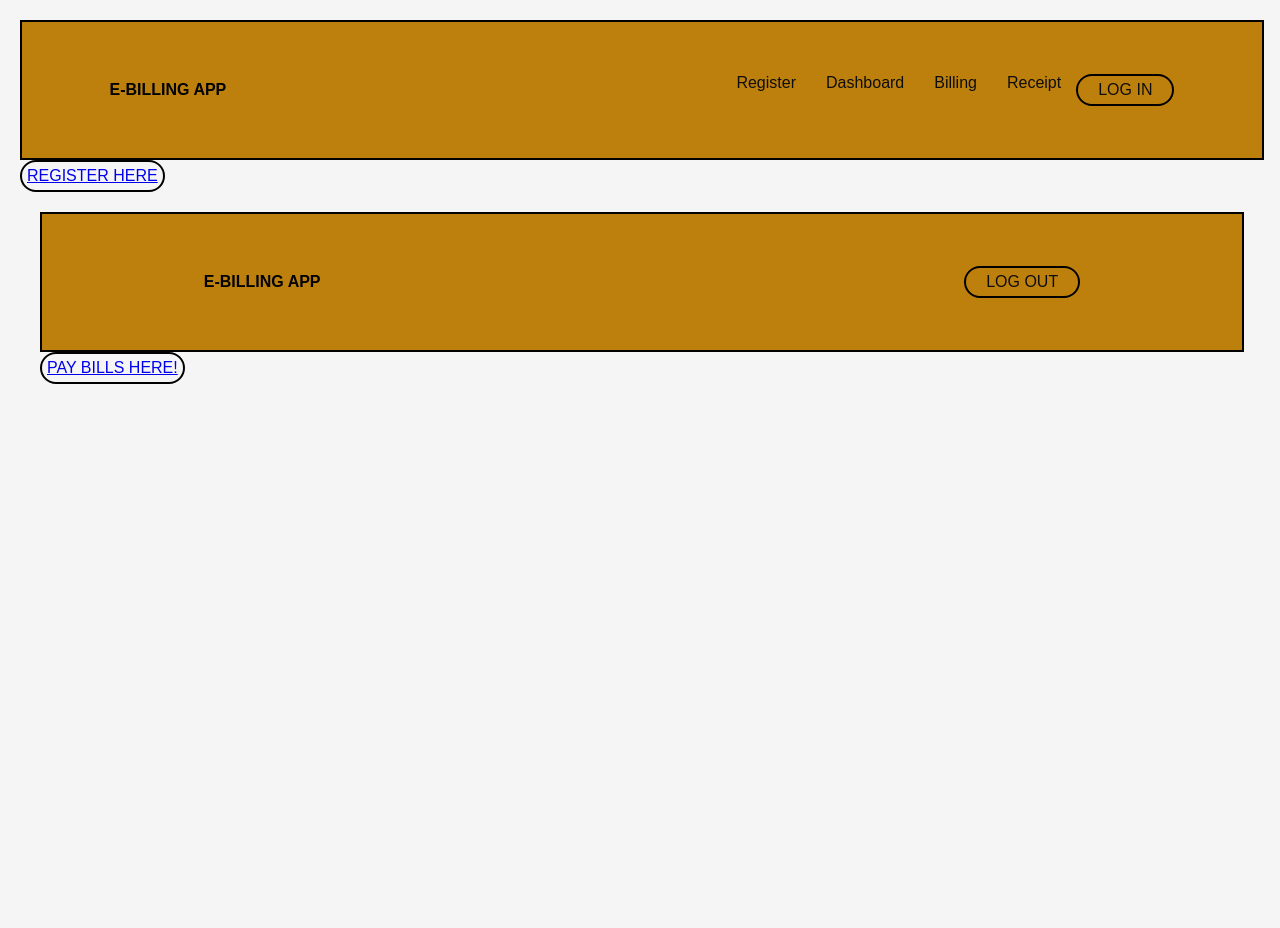
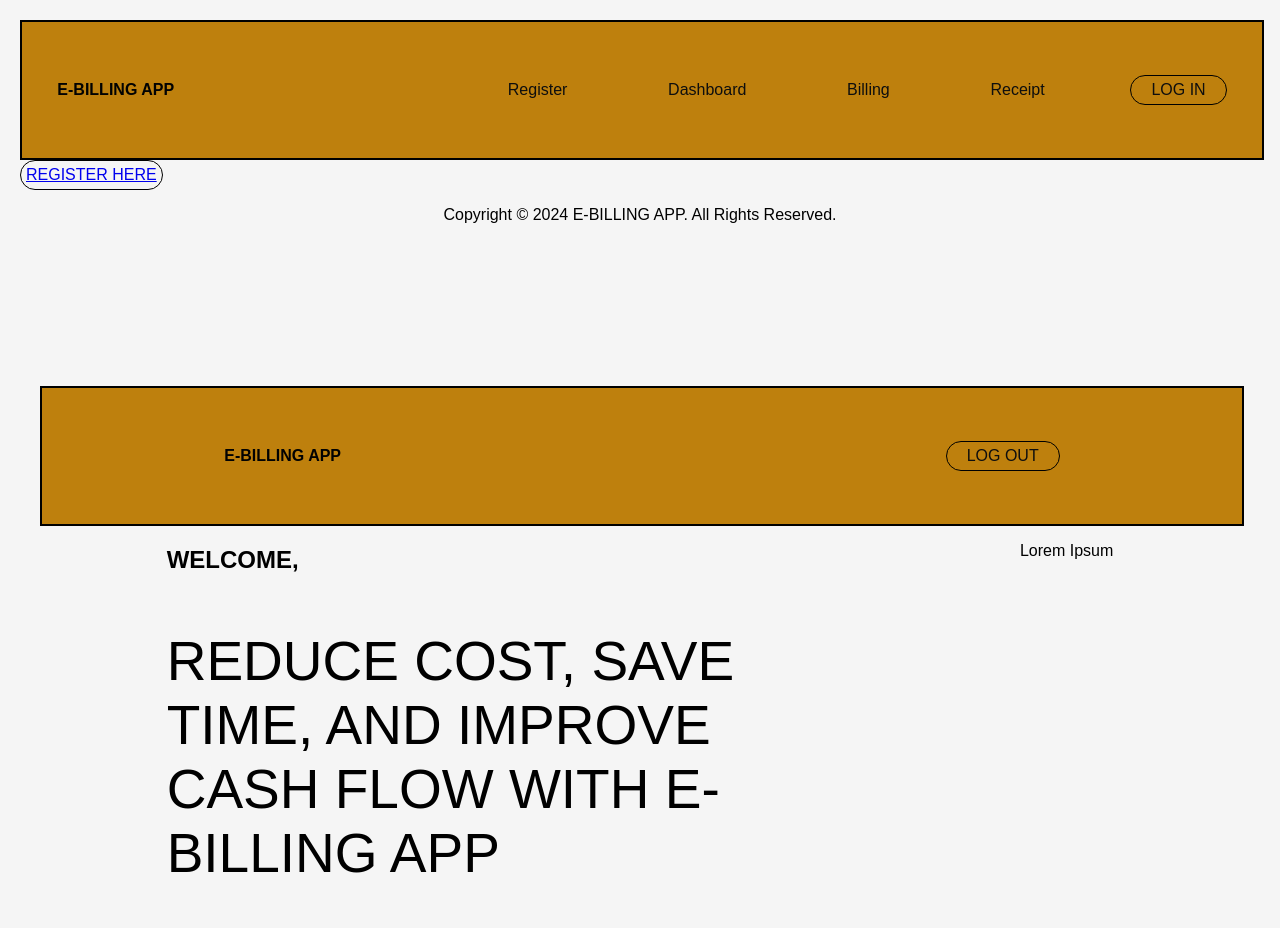
Before and after one commit to jadecrpn/E-Bayad-Center, a React (Create React App) app: page /dashboard in a window 1280 px wide. Shown: the top 928 px of the page. Before the commit the page ends 800 px from the top, so only its background shows below. Built offline with nearby package versions, Linux system fonts and the light colour scheme.

Commit message:
Updated Dashboard buttn

```diff
--- a/src/App.css
+++ b/src/App.css
@@ -5,6 +5,7 @@ body {
   padding: 0;
   background-color: #f5f5f5;
   max-width: 100%;
+  height: auto;
 
 }
 
@@ -19,6 +20,7 @@ body {
   font-weight: bold;
   color: rgb(2, 2, 2);
   font-family: "Bebas Neue", sans-serif;
+  padding-right: 20%;
 }
 
 
@@ -32,7 +34,6 @@ nav {
   align-items: center;
   height: 17vh;
   width: 100%;
-  gap: 20rem;
   background-color: #be800d;
   border:  2px solid rgb(0, 0, 0);
 }
@@ -42,18 +43,55 @@ nav a {
   color: #0e0e0e;
   text-decoration: none;
   margin: 0 15px;
-  gap: 2rem;
+  gap: 1rem;
   font-size: 1rem;
   background-color: transparent;
 }
 
 nav a:hover {
   color: #faf7f7;
+
 }
 
 
+.nav-button {
+  gap: 1rem;
+  font-size: 1rem;
+  padding: 5px;
+  border:  1px solid rgb(0, 0, 0);
+  background-color: transparent;
+  border-radius: 50px;
+  cursor: pointer;
+}
 
+.nav-button:hover {
+  background:black;
+  color:white;
+}
 
+.Dashboard {
+  display: flex;
+  flex-direction: row;
+  justify-content: space-around;
+  align-items: right;
+  flex-wrap: wrap;
+}
+
+.About-main {
+  padding-top: 20px;
+  width: 600px;
+  text-align: left;
+}
+
+.About-main p {
+  font-size: 55px;
+}
+
+.main_button {
+  justify-content: space-around;
+  align-items: center;
+  justify-content: center;
+}
 
 h1 {
   margin: 0;
@@ -83,7 +121,7 @@ button {
   gap: 1rem;
   font-size: 1rem;
   padding: 5px;
-  border:  2px solid rgb(0, 0, 0);
+  border:  1px solid rgb(0, 0, 0);
   background-color: transparent;
   border-radius: 50px;
   cursor: pointer;
@@ -310,3 +348,14 @@ button:disabled {
   font-weight: bold;
   margin-bottom: 10px;
 }
+
+
+footer {
+  height: 20vh;
+  margin: 0 1 rem;
+}
+
+footer p {
+  text-align: center;
+  color: #000000;
+}
--- a/src/App.js
+++ b/src/App.js
@@ -14,18 +14,19 @@ const App = () => {
       <div className="container">
         <nav>
             <div class = "title"> E-BILLING APP </div>
-            <div class ="nav-buttons ">
-
               <a href="/register">Register</a>
               <a href="/dashboard">Dashboard</a>
               <a href="/billing">Billing</a>
               <a href="/receipt">Receipt</a>
 
               <button className = "nav-buttons"> <a href="/register" > LOG IN </a></button>
-            </div>
         </nav>
 
         <button><a href="/register" > REGISTER HERE </a></button>
+
+        <footer>
+          <p>Copyright &#169; 2024 E-BILLING APP. All Rights Reserved.</p>
+        </footer>
 
         <Routes>
           <Route path="/register" element={<RegisterForm />} />
--- a/src/components/Dashboard.js
+++ b/src/components/Dashboard.js
@@ -1,21 +1,44 @@
 import React from 'react';
-//import { Link } from 'react-router-dom'; // Import Link from react-router-dom
 
 const Dashboard = () => {
+  const buttonStyle = {
+    backgroundColor: '#007bff', // Change to your desired color
+    color: '#fff',
+    padding: '10px 20px',
+    textDecoration: 'none',
+    borderRadius: '5px',
+    cursor: 'pointer',
+  };
+
   return (
     <div className="container">
       <nav>
-          <div class = "title"> E-BILLING APP </div>
-          <div class ="nav-buttons ">
-            <button><a href="/register" > LOG OUT </a></button>
+        <div className="title">E-BILLING APP</div>
+        <div className="nav-buttons">
+          <button>
+            <a href="/register">LOG OUT</a>
+          </button>
+        </div>
+      </nav>
+      <section className="Dashboard">
+        <div className="About-main">
+          <h1>WELCOME, </h1>
+          <p>REDUCE COST, SAVE TIME, AND IMPROVE CASH FLOW WITH E-BILLING APP</p>
+          <div className="main_button">
+            <a href="/billing" style={buttonStyle}>
+              PAY BILLS HERE!
+            </a>
           </div>
-      </nav>
-
-      <button><a href="/billing" > PAY BILLS HERE! </a></button>
+        </div>
+        <div>
+          <p>Lorem Ipsum</p>
+        </div>
+      </section>
+      <footer>
+        <p>Copyright &#169; 2024 E-BILLING APP. All Rights Reserved.</p>
+      </footer>
     </div>
-
-
-    );
-  };
+  );
+};
 
 export default Dashboard;
```
